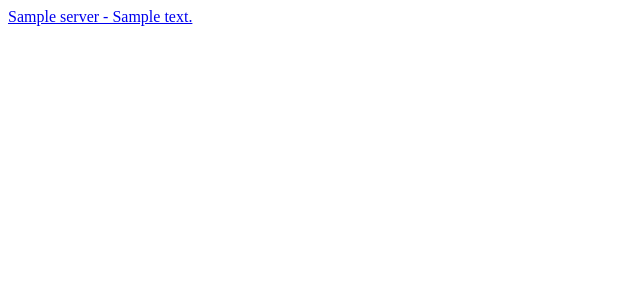
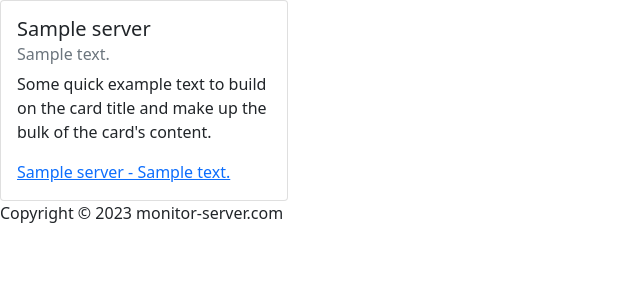
Before and after one commit to Aashish97/monitor-server, a Django app: page /server/ in a window 1280 px wide. Shown: the top 300 px of the page, without its empty margins (0-640 px from the left). Run offline with Django 4.2, Linux system fonts and the light colour scheme; tables that the repository leaves empty hold one stand-in row (values such as "Sample post").

Commit message:
add templates for server monitor

```diff
--- /dev/null
+++ b/templates/base.html
@@ -0,0 +1,31 @@
+<!doctype html>
+<html lang="en">
+  <head>
+    <!-- Required meta tags -->
+    <meta charset="utf-8">
+    <meta name="viewport" content="width=device-width, initial-scale=1">
+
+    <!-- Bootstrap CSS -->
+    <link href="https://cdn.jsdelivr.net/npm/bootstrap@5.0.2/dist/css/bootstrap.min.css" rel="stylesheet" integrity="sha384-EVSTQN3/azprG1Anm3QDgpJLIm9Nao0Yz1ztcQTwFspd3yD65VohhpuuCOmLASjC" crossorigin="anonymous">
+
+    <title>{% block title %} {% endblock %}</title>
+  </head>
+  <body>
+     {% block nav %}
+
+     {% endblock nav %}
+
+    {% block content %}
+
+    {% endblock content %}
+
+    {% block footer %}
+         <p>Copyright © 2023  monitor-server.com</p>
+    {% endblock footer %}
+    <!-- Optional JavaScript; choose one of the two! -->
+
+    <!-- Option 1: Bootstrap Bundle with Popper -->
+    <script src="https://cdn.jsdelivr.net/npm/bootstrap@5.0.2/dist/js/bootstrap.bundle.min.js" integrity="sha384-MrcW6ZMFYlzcLA8Nl+NtUVF0sA7MsXsP1UyJoMp4YLEuNSfAP+JcXn/tWtIaxVXM" crossorigin="anonymous"></script>
+
+  </body>
+</html>
--- a/templates/charts/stats.html
+++ b/templates/charts/stats.html
@@ -1,8 +1,16 @@
+{% extends 'base.html' %}
 {% load static %}
-{% block message %}
+{% block content %}
   {% autoescape on %}
     {% for server in servers %}
-        <a href="{% url 'detail' pk=server.id %}"">{{server.name}} - {{server.ip_address}}</a>
+        <div class="card" style="width: 18rem;">
+          <div class="card-body">
+            <h5 class="card-title">{{server.name}}</h5>
+            <h6 class="card-subtitle mb-2 text-muted">{{server.description}}</h6>
+            <p class="card-text">Some quick example text to build on the card title and make up the bulk of the card's content.</p>
+            <a href="{% url 'detail' pk=server.id %}"">{{server.name}} - {{server.ip_address}}</a>
+          </div>
+        </div>
     {% endfor %}
   {% endautoescape %}
 {% endblock %}
```
